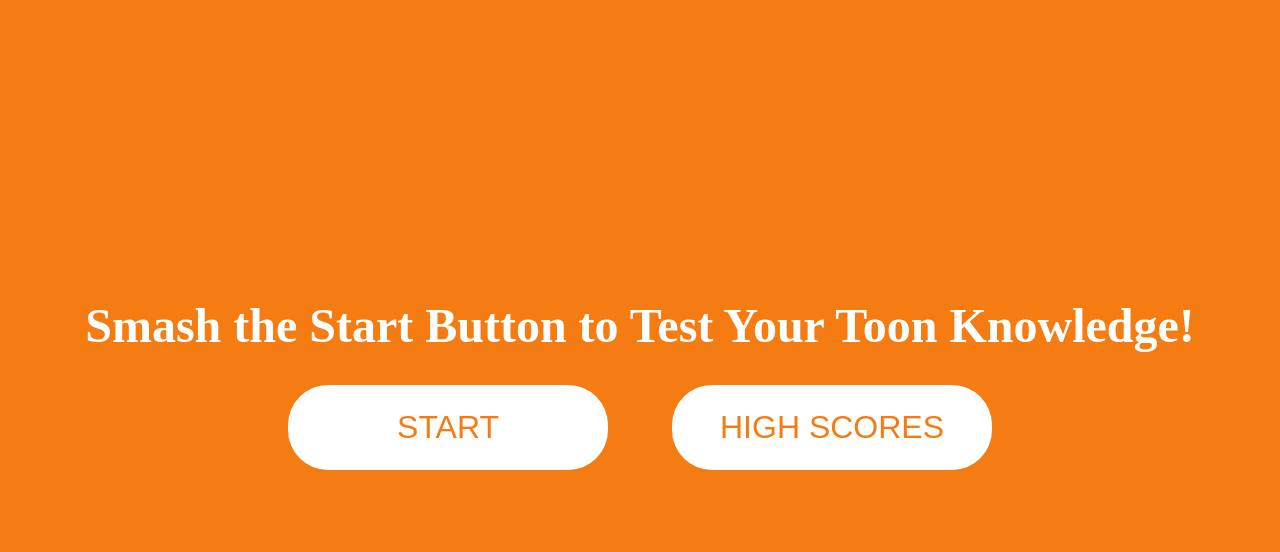
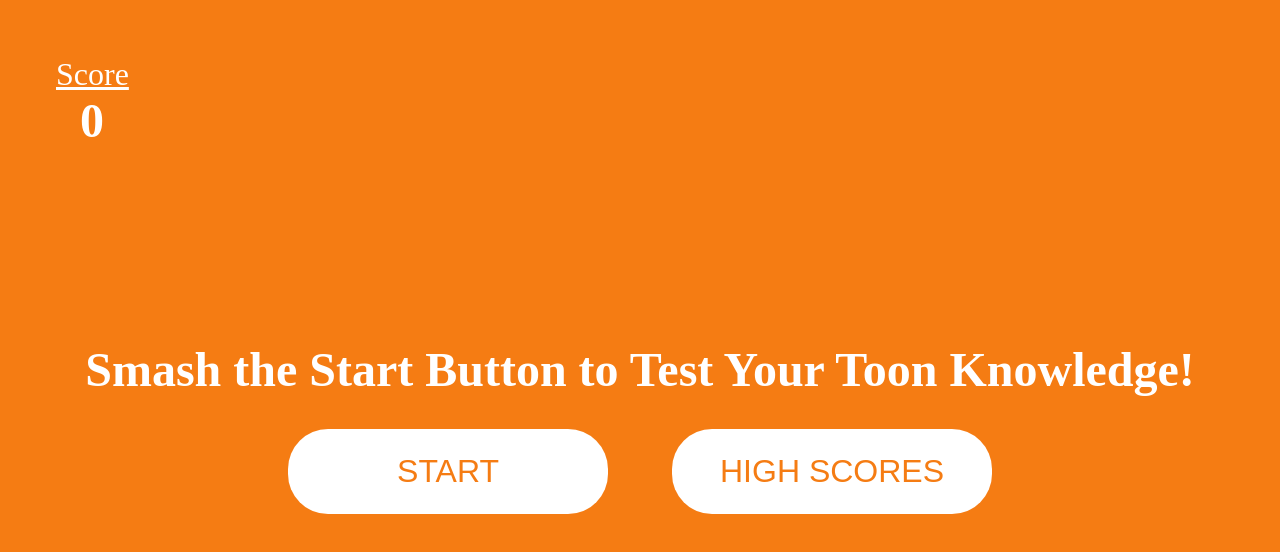
Before and after one commit to bhenry30/nickelodeon-quiz, a plain HTML site: page index.html in a window 1280 px wide. Drawn offline with Linux system fonts and the light colour scheme.

Commit message:
added score counter

```diff
--- a/assets/CSS/styles.css
+++ b/assets/CSS/styles.css
@@ -24,8 +24,8 @@ h1 {
 
 .container {
     display: flex;
-    width: 100%;
-    height: 100vh;
+    width: 100vw;
+    height: 60vh;
     justify-content: center;
     align-items: center;
     margin: 10 auto;
@@ -60,3 +60,22 @@ display: none;
     display: flex;
     justify-content: center;
 }
+
+.score-container {
+    display: flex;
+    margin: 2rem;
+    padding: 1.5rem;
+    flex-direction: column;
+    justify-content: center;
+}
+
+#score-text {
+    color: white;
+    font-size: 2rem;
+    text-decoration: underline;
+}
+
+#score {
+    justify-content: center;
+    padding-left: 1.5rem;
+}
--- a/assets/JS/home.js
+++ b/assets/JS/home.js
@@ -16,7 +16,8 @@
 
 const startBtn = document.getElementById("start-btn");
 const homeEl = document.getElementById("home");
-var answerBtn = Array.from(document.getElementById("answer-btn"));
+const questionEl = document.getElementById("question");
+// var answerBtn = Array.from(document.getElementById("answer-btn"));
 var currentQuestion = {}
 var questions = [
     {
@@ -60,12 +61,16 @@ var questions = [
         rightAnswer: 2
     }
 ]
+const answerBtnsEl = document.getElementById('answer-btns')
 
 function startQuiz() {
-    homeEl.classList.add("hidden")
-    console.log("I am working")
+    homeEl.classList.add("hidden");
+    score = 0;
+    nextQuestion = questions[0].question
+    // setNextQuestion();
+
     // setTimeout
-
+    console.log(nextQuestion)
 };
 
 startBtn.addEventListener("click", startQuiz);
--- a/index.html
+++ b/index.html
@@ -8,6 +8,14 @@
     <title>Nick Quiz</title>
 </head>
 <body>
+    <div class="score-container">
+        <p id="score-text">
+            Score
+        </p>
+        <h1 id="score">
+            0
+        </h1>
+    </div>
     <div class="container">
         <div id="home" class="home">
             <h1>Smash the Start Button to Test Your Toon Knowledge!</h1>
@@ -17,6 +25,10 @@
             </div>
         </div>
     </div>
+    <div class="question">
+    </div>
+    <div class="answer-btns">
+    </div>
     <script src="./assets/JS/home.js"></script>
 </body>
 </html>
```
